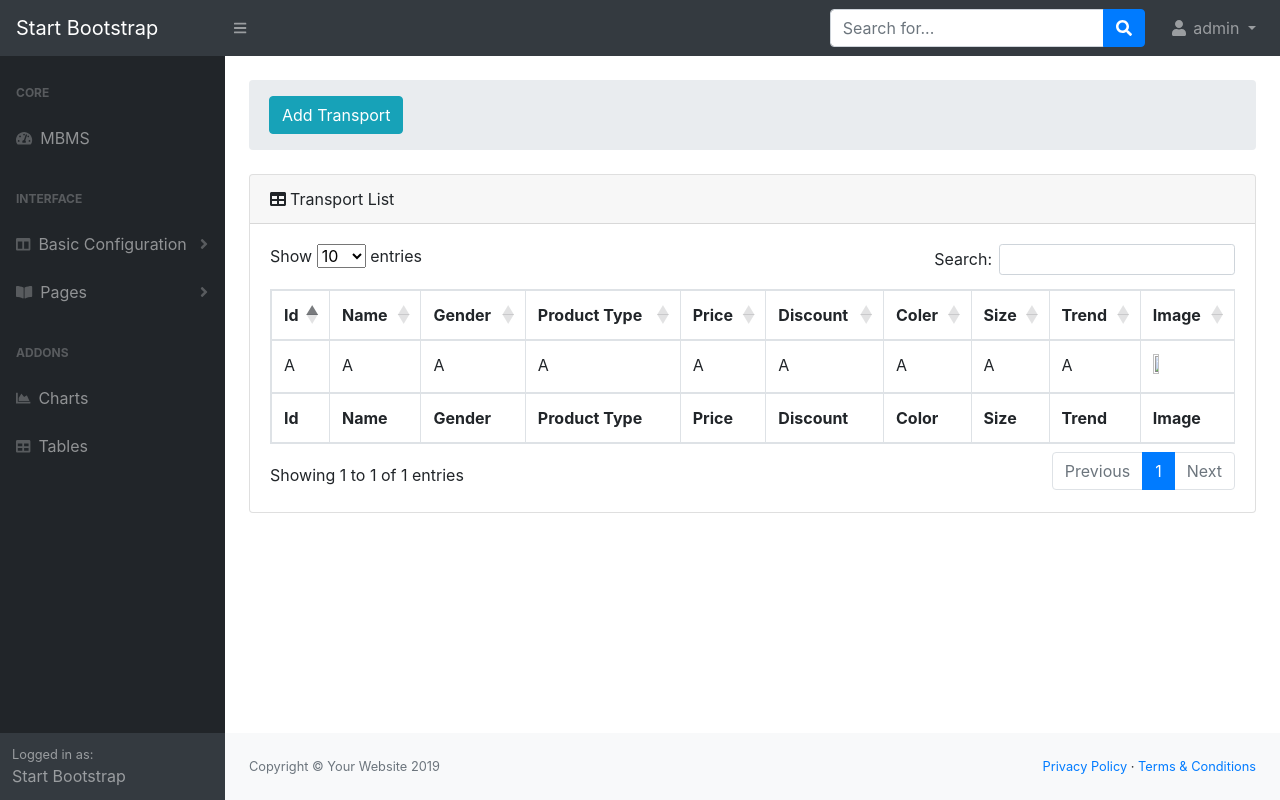
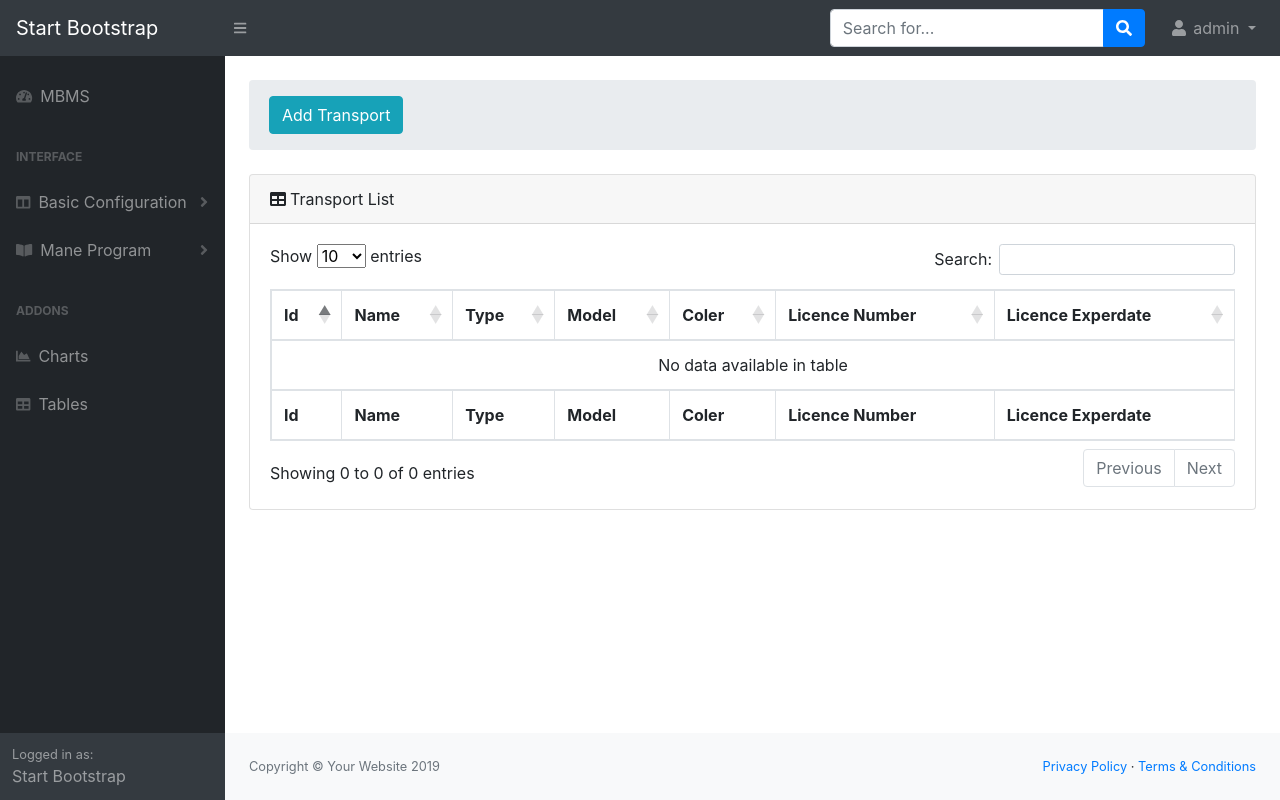
Before and after one commit to FARHAN-TANVIR-7471/MODERN-VEHICLE-MANAGEMENT-SYSTEM, a Laravel app: page /transport in a window 1280 px wide. Run offline with Laravel 8, Linux system fonts and the light colour scheme; a user stored in the database is signed in; data comes from the database, SQL or seed files in the repository; data that the repository does not hold is empty; some libraries are stand-ins or nearby versions.

Commit message:
driver and transport view

```diff
--- a/app/Http/Controllers/TransportController.php
+++ b/app/Http/Controllers/TransportController.php
@@ -8,33 +8,19 @@ use DB;
 
 class TransportController extends Controller
 {
-    /**
-     * Display a listing of the resource.
-     *
-     * @return \Illuminate\Http\Response
-     */
+
     public function index()
     {
-        $transport = transport::all();
-        return view('admin.transport');
+        $transport = DB::table('transports')->get();
+        return view('admin.transport',['transport'=>$transport]);
     }
 
-    /**
-     * Show the form for creating a new resource.
-     *
-     * @return \Illuminate\Http\Response
-     */
+
     public function create()
     {
         //
     }
 
-    /**
-     * Store a newly created resource in storage.
-     *
-     * @param  \Illuminate\Http\Request  $request
-     * @return \Illuminate\Http\Response
-     */
     public function store(Request $request)
     {
 
@@ -44,31 +30,18 @@ class TransportController extends Controller
         $coler =$request->input('coler');
         $licence_number  =$request->input('licence_number');
         $licence_experdate  =$request->input('licence_experdate');
-        //dd($licence_experdate);
+
         $data = array('name'=>$name, 'type'=>$type,'mpdel'=>$mpdel, 'coler'=>$coler,'licence_number'=>$licence_number, 'licence_experdate'=>$licence_experdate);
-        //dd($data);
 
         DB::table('transports')->insert($data);
         return redirect('/transport');
     }
 
-    /**
-     * Display the specified resource.
-     *
-     * @param  \App\Model\transport  $transport
-     * @return \Illuminate\Http\Response
-     */
     public function show(transport $transport)
     {
         //
     }
 
-    /**
-     * Show the form for editing the specified resource.
-     *
-     * @param  \App\Model\transport  $transport
-     * @return \Illuminate\Http\Response
-     */
     public function edit(transport $transport)
     {
         //
@@ -86,12 +59,6 @@ class TransportController extends Controller
         //
     }
 
-    /**
-     * Remove the specified resource from storage.
-     *
-     * @param  \App\Model\transport  $transport
-     * @return \Illuminate\Http\Response
-     */
     public function destroy(transport $transport)
     {
         //
--- a/resources/views/admin/partials/sidebar.blade.php
+++ b/resources/views/admin/partials/sidebar.blade.php
@@ -1,10 +1,10 @@
 <div id="layoutSidenav">
     <div id="layoutSidenav_nav">
     <nav class="sb-sidenav accordion sb-sidenav-dark" id="sidenavAccordion">
-                    <div class="sb-sidenav-menu">
+        <div class="sb-sidenav-menu mt-3">
             <div class="nav">
-                            <div class="sb-sidenav-menu-heading">Core</div>
-                            <a class="nav-link" href="{{URL::asset('index')}}"
+                <!-- <div class="sb-sidenav-menu-heading">Core</div> -->
+                <a class="nav-link" href="{{URL::asset('/dashboard')}}"
                     ><div class="sb-nav-link-icon"><i class="fas fa-tachometer-alt"></i></div>
                     MBMS
                 </a>
@@ -15,28 +15,34 @@
                     <div class="sb-sidenav-collapse-arrow"><i class="fas fa-angle-down"></i></div
                 ></a>
                 <div class="collapse" id="collapseLayouts" aria-labelledby="headingOne" data-parent="#sidenavAccordion">
-                                <nav class="sb-sidenav-menu-nested nav"><a class="nav-link" href="{{URL::asset('/transport')}}">Transport</a><a class="nav-link" href="{{URL::asset('/driver')}}">Driver Information</a></nav>
+                    <nav class="sb-sidenav-menu-nested nav">
+                        <a class="nav-link" href="{{URL::asset('/transport')}}">Transport</a>
+                        <a class="nav-link" href="{{URL::asset('/driver')}}">Driver Information</a>
+                        <a class="nav-link" href="{{URL::asset('/transportManager')}}">Manager Information</a>
+                    </nav>
                 </div>
                 <a class="nav-link collapsed" href="#" data-toggle="collapse" data-target="#collapsePages" aria-expanded="false" aria-controls="collapsePages"
                     ><div class="sb-nav-link-icon"><i class="fas fa-book-open"></i></div>
-                                Pages
+                    Mane Program
                     <div class="sb-sidenav-collapse-arrow"><i class="fas fa-angle-down"></i></div
                 ></a>
                 <div class="collapse" id="collapsePages" aria-labelledby="headingTwo" data-parent="#sidenavAccordion">
+                    <nav class="sb-sidenav-menu-nested nav">
+                        <a class="nav-link" href="{{url('/admin/login')}}">Transport Assist</a>
+                        <a class="nav-link" href="{{url('/admin/register')}}">Transport Schedule</a>
+                        <a class="nav-link" href="{{url('/admin/password')}}">Completed Schedule</a>
+                    </nav>
                     <nav class="sb-sidenav-menu-nested nav accordion" id="sidenavAccordionPages">
                         <a class="nav-link collapsed" href="#" data-toggle="collapse" data-target="#pagesCollapseAuth" aria-expanded="false" aria-controls="pagesCollapseAuth"
                             >Authentication
                             <div class="sb-sidenav-collapse-arrow"><i class="fas fa-angle-down"></i></div
                         ></a>
                         <div class="collapse" id="pagesCollapseAuth" aria-labelledby="headingOne" data-parent="#sidenavAccordionPages">
-                                        <nav class="sb-sidenav-menu-nested nav"><a class="nav-link" href="{{url('/admin/login')}}">Login</a><a class="nav-link" href="{{url('/admin/register')}}">Register</a><a class="nav-link" href="{{url('/admin/password')}}">Forgot Password</a></nav>
-                                    </div>
-                                    <a class="nav-link collapsed" href="#" data-toggle="collapse" data-target="#pagesCollapseError" aria-expanded="false" aria-controls="pagesCollapseError"
-                                        >Error
-                                        <div class="sb-sidenav-collapse-arrow"><i class="fas fa-angle-down"></i></div
-                                    ></a>
-                                    <div class="collapse" id="pagesCollapseError" aria-labelledby="headingOne" data-parent="#sidenavAccordionPages">
-                                        <nav class="sb-sidenav-menu-nested nav"><a class="nav-link" href="{{URL::asset('401')}}">401 Page</a><a class="nav-link" href="{{URL::asset('404')}}">404 Page</a><a class="nav-link" href="{{URL::asset('500')}}">500 Page</a></nav>
+                            <nav class="sb-sidenav-menu-nested nav">
+                                <!-- <a class="nav-link" href="{{url('/admin/login')}}">Login</a> -->
+                                <a class="nav-link" href="{{url('/admin/register')}}">Register</a>
+                                <a class="nav-link" href="{{url('/admin/password')}}">Forgot Password</a>
+                            </nav>
                         </div>
                     </nav>
                 </div>
--- a/resources/views/admin/transport.blade.php
+++ b/resources/views/admin/transport.blade.php
@@ -20,52 +20,40 @@
                                 <tr>
                                     <th>Id</th>
                                     <th>Name</th>
-                                    <th>Gender</th>
-                                    <th>Product Type</th>
-                                    <th>Price</th>
-                                    <th>Discount</th>
+                                    <th>Type</th>
+                                    <th>Model</th>
                                     <th>Coler</th>
-                                    <th>Size</th>
-                                    <th>Trend</th>
-                                    <th>Image</th>
-                                    <!-- <th>Actions</th> -->
+                                    <th>Licence Number</th>
+                                    <th>Licence Experdate</th>
                                 </tr>
                             </thead>
                             <tfoot>
                                 <tr>
                                     <th>Id</th>
                                     <th>Name</th>
-                                    <th>Gender</th>
-                                    <th>Product Type</th>
-                                    <th>Price</th>
-                                    <th>Discount</th>
-                                    <th>Color</th>
-                                    <th>Size</th>
-                                    <th>Trend</th>
-                                    <th>Image</th>
-                                    <!-- <th>Actions</th> -->
+                                    <th>Type</th>
+                                    <th>Model</th>
+                                    <th>Coler</th>
+                                    <th>Licence Number</th>
+                                    <th>Licence Experdate</th>
                                 </tr>
                             </tfoot>
                             <tbody>
+                                @foreach ($transport as $items => $value)
                                 <tr>
-                                    <td>A</td>
-                                    <td>A</td>
-                                    <td>A</td>
-                                    <td>A</td>
-                                    <td>A</td>
-                                    <td>A</td>
-                                    <td>A</td>
-                                    <td>A</td>
-                                    <td>A</td>
-                                    <td>
-                                        <img style="width: 30%; height:15%" src="">
-                                    </td>
+                                    <td>{{$value->id}}</td>
+                                    <td>{{$value->name}}</td>
+                                    <td>{{$value->type}}</td>
+                                    <td>{{$value->mpdel}}</td>
+                                    <td>{{$value->coler}}</td>
+                                    <td>{{$value->licence_number}}</td>
+                                    <td>{{$value->licence_experdate}}</td>
                                     <!-- <td class="text-center">
                                         <a href="#" class="view" title="View" data-toggle="tooltip"><i style="color: #03A9F4" class="material-icons">&#xE417;</i></a>
                                         <a href="#" class="edit" title="Edit" data-toggle="tooltip"><i style="color: #FFC107;" class="material-icons">&#xE254;</i></a>
                                     </td> -->
                                 </tr>
-
+                                @endforeach
                             </tbody>
                         </table>
                     </div>
--- a/routes/web.php
+++ b/routes/web.php
@@ -15,7 +15,6 @@ use Illuminate\Support\Facades\Route;
 Route::get('/', function () {
     return view('welcome');
 });
-
 
 
 Route::get('/admin/login', function () {
```
Also changed, not shown: app/Http/Controllers/DriverController.php (+4 -23 lines), resources/views/admin/driver.blade.php (+19 -31 lines), database/migrations/2020_06_10_203538_create_tranaport_associates_table.php, public/image/Kayes vai.PNG (added), public/image/Screenshot_20190721-202950.png (added). Lines whose indentation alone changed are shown as unchanged.
